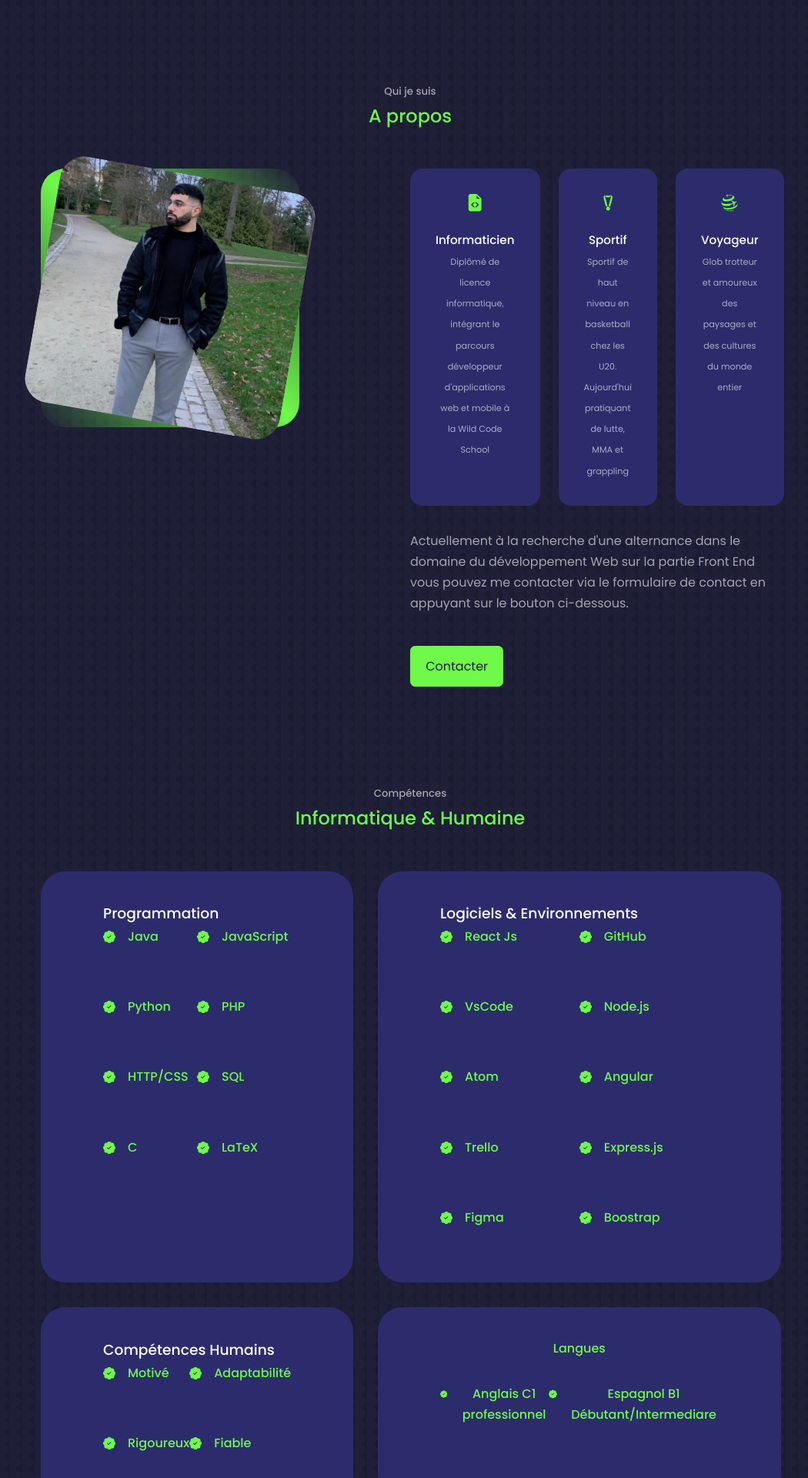
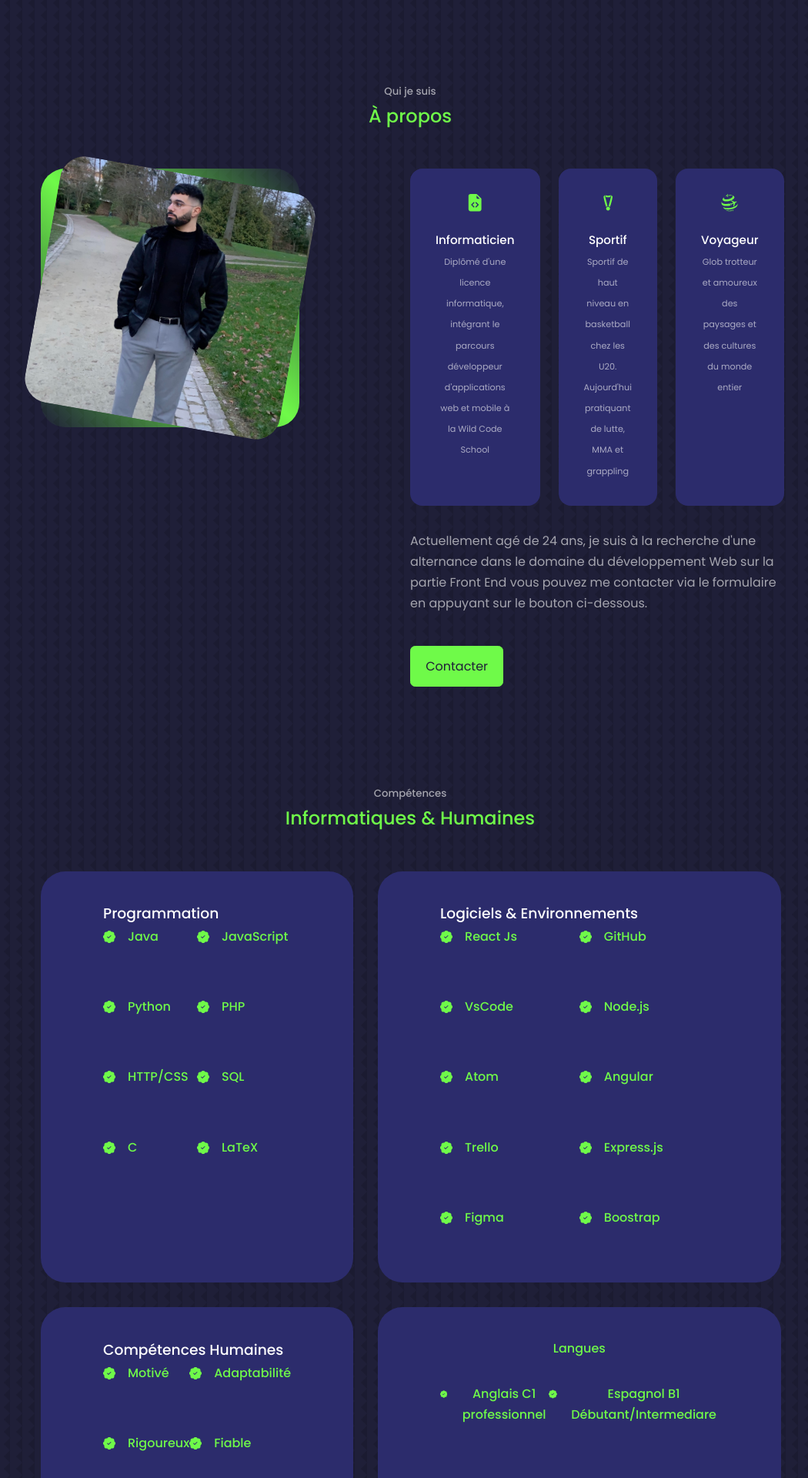
Before and after one commit to oussamablk-1/react-portfolio_website, a React (Create React App) app: page / in a window 1280 px wide. Shown: the part 820-2740 px from the top of the page at 77% size, without its empty margins (107-1157 px from the left). Built offline with nearby package versions, Linux system fonts and the light colour scheme.

Commit message:
Changement autographe

```diff
--- a/src/components/about/about.jsx
+++ b/src/components/about/about.jsx
@@ -9,7 +9,7 @@ export const About = () => {
   return (
     <section id='about'>
       <h5> Qui je suis </h5>
-      <h2>A propos</h2>
+      <h2>À propos</h2>
 
       <div className='container about__container'>
         <div className="about__me">
@@ -25,7 +25,7 @@ export const About = () => {
               <BsFillFileEarmarkCodeFill className='about__icon'/>
               <h5>Informaticien</h5>
               <small>
-                Diplômé de licence informatique, intégrant le parcours développeur d'applications web et mobile à la Wild Code School
+                Diplômé d'une licence informatique, intégrant le parcours développeur d'applications web et mobile à la Wild Code School
               </small>
             </article>
 
@@ -47,7 +47,7 @@ export const About = () => {
 
           </div>
 
-          <p>Actuellement à la recherche d'une alternance dans le domaine du développement Web sur la partie Front End vous pouvez me contacter via le formulaire de contact en appuyant sur le bouton ci-dessous.</p>
+          <p>Actuellement agé de 24 ans, je suis à la recherche d'une alternance dans le domaine du développement Web sur la partie Front End vous pouvez me contacter via le formulaire en appuyant sur le bouton ci-dessous.</p>
 
           <a href="#contact" className='btn btn-primary'>Contacter</a>
         </div>
--- a/src/components/competence/competence.jsx
+++ b/src/components/competence/competence.jsx
@@ -6,7 +6,7 @@ const Competence = () => {
   return (
     <section id='competence'>
       <h5>Compétences</h5>
-      <h2>Informatique & Humaine</h2>
+      <h2>Informatiques & Humaines</h2>
 
       <div className="container competence__container">
 
@@ -95,7 +95,7 @@ const Competence = () => {
         </div>
 
         <div className="soft__skills">
-          <h3>Compétences Humains</h3>
+          <h3>Compétences Humaines</h3>
           <div className="competence__content">
             <article className='competence__detail'>
               <BsPatchCheckFill className='competence__detail-icons'/>
```
